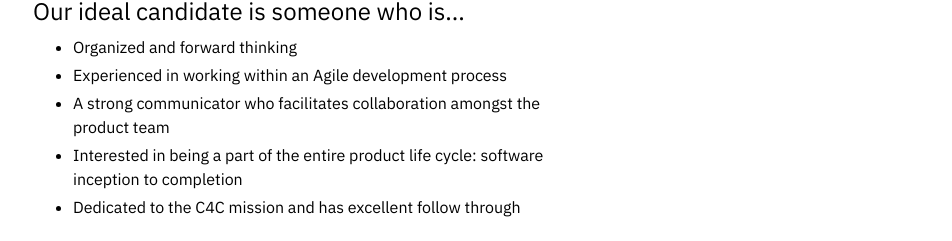
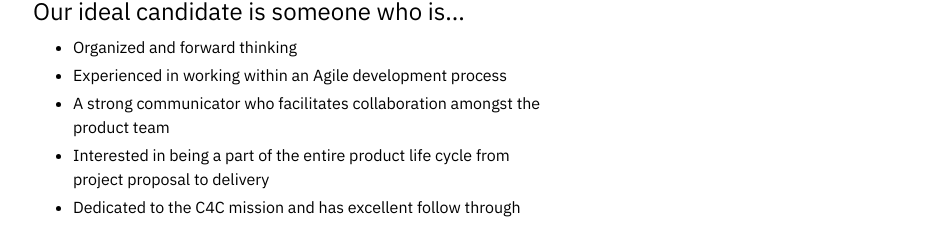
Before and after one commit to Code-4-Community/c4cneu.com, a React (Create React App) app: page /apply/project-manager in a window 1280 px wide. Shown: the part 955-1196 px from the top of the page, without its empty margins (151-1103 px from the left). Built offline with nearby package versions, Linux system fonts and the light colour scheme.

Commit message:
Changed pm bullet point wording

```diff
--- a/src/pages/apply/project-manager/ApplyProjectManager.tsx
+++ b/src/pages/apply/project-manager/ApplyProjectManager.tsx
@@ -130,8 +130,8 @@ const ApplyProjectManager: React.FC = () => {
                     the product team
                   </li>
                   <li>
-                    Interested in being a part of the entire product life cycle:
-                    software inception to completion
+                    Interested in being a part of the entire product life cycle from
+                    project proposal to delivery
                   </li>
                   <li>
                     Dedicated to the C4C mission and has excellent follow
```
